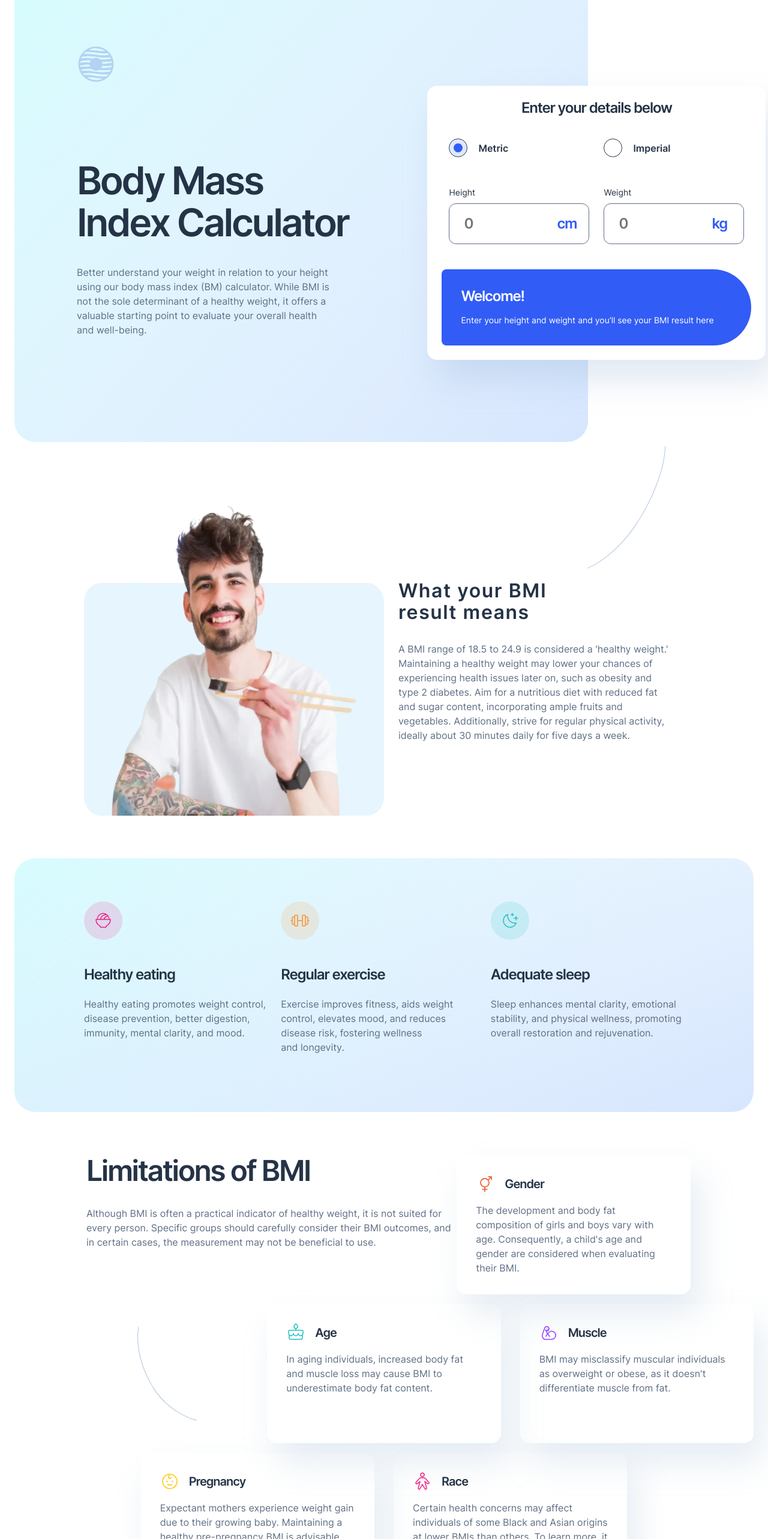
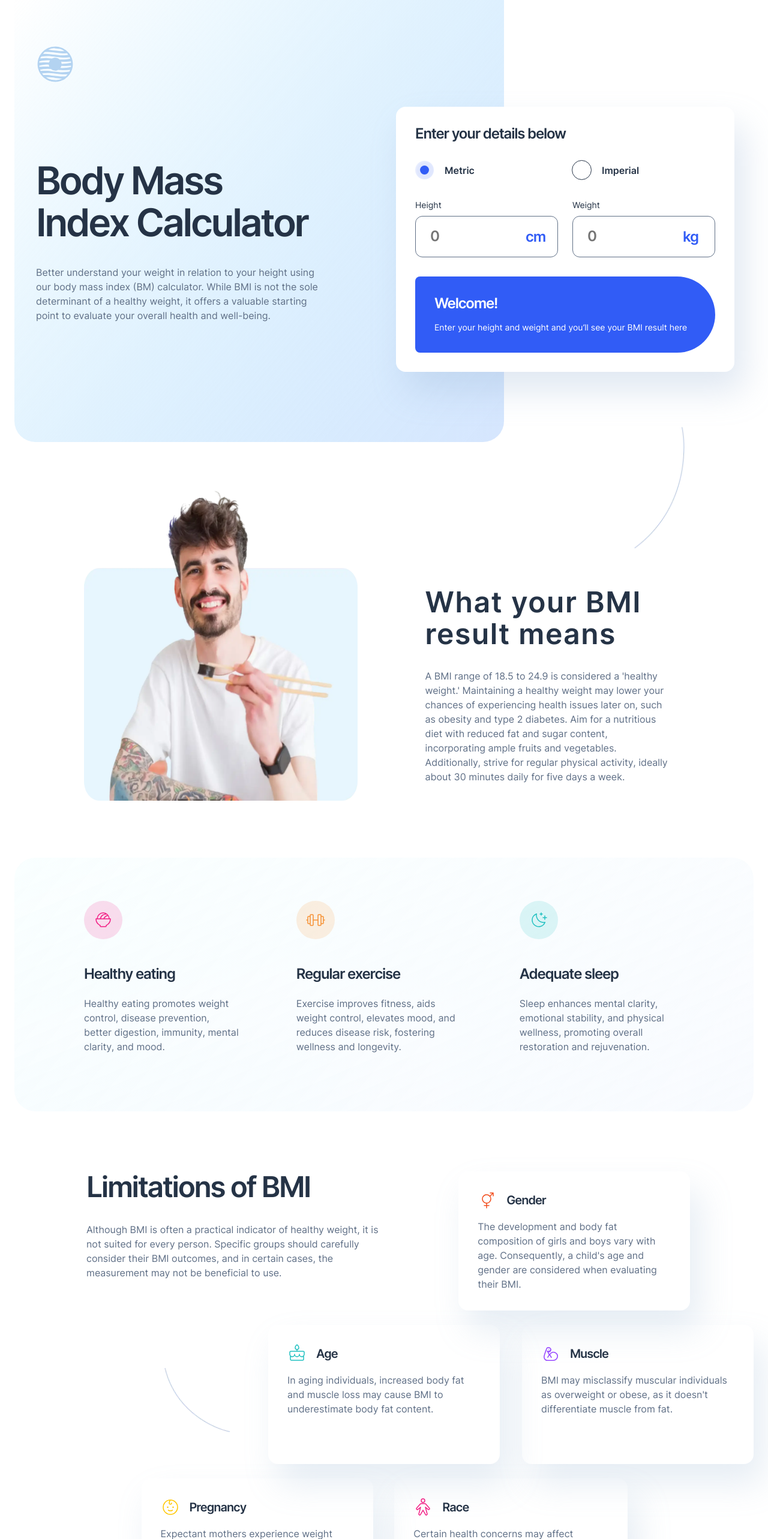
Before and after one commit to NikitaVologdin/Next-BMI, a Next.js app: page / in a window 1280 px wide. Shown: the top 2566 px of the page at 60% size. Built offline with nearby package versions, Linux system fonts and the light colour scheme.

Commit message:
pixel perfect

```diff
--- a/src/app/components/calculator/calculator.module.css
+++ b/src/app/components/calculator/calculator.module.css
@@ -11,6 +11,7 @@
   .system,
   .data {
     border: none;
+    padding: 0;
   }
 }
 
@@ -39,14 +40,19 @@
     appearance: none;
     width: 31px;
     height: 31px;
-    border: 1px solid var(--gunmetal);
+    outline: 1px solid var(--gunmetal);
     border-radius: 50%;
     cursor: pointer;
     display: grid;
     place-content: center;
     overflow: hidden;
+    transition: outline-color 0.3s ease-in-out;
+
     &:hover {
-      border-color: var(--blue);
+      outline-color: var(--blue);
+    }
+    &:checked {
+      outline: none;
     }
     &:before {
       content: "";
@@ -115,7 +121,11 @@
     font-weight: 600;
     line-height: 110%;
     letter-spacing: -1.2px;
+    transition: border-color 0.3s ease-in-out;
     &:focus {
+      border-color: var(--blue);
+    }
+    &:hover {
       border-color: var(--blue);
     }
   }
@@ -315,9 +325,13 @@
 }
 
 @media screen and (min-width: 1024px) {
+  .title {
+    text-align: left;
+  }
   .calculator {
     width: 564px;
-    top: 20px;
-    left: calc(60% - 30px);
+    padding: 32px;
+    top: 55px;
+    left: calc(50% + 20px);
   }
 }
--- a/src/app/sections/explanation/explanation.module.css
+++ b/src/app/sections/explanation/explanation.module.css
@@ -42,8 +42,20 @@
   }
 }
 
-@media screen and (min-width: 1100px) {
+@media screen and (min-width: 1160px) {
   .explanation {
     padding: 0 140px;
+    column-gap: 8.9%;
+  }
+  .explanation__article {
+    margin-top: 100px;
+    .article__heading {
+      margin-top: 48px;
+      font-size: 48px;
+      line-height: 110%;
+      font-weight: 600;
+      letter-spacing: 1.6px;
+      color: var(--gunmetal);
+    }
   }
 }
--- a/src/app/sections/header/header.module.css
+++ b/src/app/sections/header/header.module.css
@@ -43,18 +43,18 @@
   .background {
     min-height: 737px;
     background: linear-gradient(130deg, #d6e6fe00, #d6e6fe),
-      linear-gradient(130deg, #d6fcfe, #d6fcfe00);
+      linear-gradient(130deg, #d6fcfe00, #d6fcfe);
     position: absolute;
     top: 0;
     bottom: 737px;
     left: 24px;
-    right: 300px;
+    right: 440px;
     border-radius: 0px 0px 35px 35px;
   }
 
   .container {
     position: relative;
-    max-width: 1024px;
+    max-width: 1160px;
     margin: 0 auto;
     border-radius: 0px 0px 35px 35px;
   }
--- a/src/app/sections/hints/hints.module.css
+++ b/src/app/sections/hints/hints.module.css
@@ -2,8 +2,8 @@
   margin-top: 71px;
   padding: 56px 0;
   border-radius: 35px;
-  background: linear-gradient(157deg, #d6e6fe00, #d6e6fe),
-    linear-gradient(130deg, #d6fcfe, #d6fcfe00);
+  background: linear-gradient(157deg, #d6e6fe00, #d6e6fe29),
+    linear-gradient(130deg, #d6fcfe26, #d6fcfe00);
 
   .hints__list {
     padding: 0;
@@ -50,8 +50,9 @@
   }
 }
 
-@media screen and (min-width: 1100px) {
+@media screen and (min-width: 1160px) {
   .hints {
+    margin-top: 95px;
     margin-left: 24px;
     margin-right: 24px;
     padding: 0 116px;
@@ -59,6 +60,7 @@
     padding-bottom: 96px;
     .hints__list {
       flex-direction: row;
+      gap: 95px;
     }
     .hints__item {
       display: flex;
--- a/src/app/sections/limitations/limitations.module.css
+++ b/src/app/sections/limitations/limitations.module.css
@@ -1,9 +1,9 @@
 .limitations {
   padding-bottom: 96px;
+  margin-top: 72px;
 }
 
 .limitations__article {
-  margin-top: 72px;
   margin-left: 24px;
   margin-right: 24px;
   .limitations__heading {
@@ -60,6 +60,9 @@
 }
 
 @media screen and (min-width: 768px) {
+  .limitations {
+    margin-top: 100px;
+  }
   .limitations__list {
     display: grid;
     grid-template-columns: 1fr 1fr;
@@ -80,7 +83,7 @@
   }
 }
 
-@media screen and (min-width: 1100px) {
+@media screen and (min-width: 1160px) {
   .limitations__article {
     position: relative;
     .limitations__heading {
@@ -99,13 +102,14 @@
       position: absolute;
       top: 0;
       left: 120px;
-      width: 50%;
+      width: 40%;
     }
 
     .limitations__list {
       grid-template-columns: repeat(12, 1fr);
       grid-template-rows: repeat(3, 1fr);
-      column-gap: 32px;
+      column-gap: 37px;
+      row-gap: 24px;
 
       .list__item:nth-child(1) {
         grid-area: gender;
--- a/src/app/sections/main/Main.tsx
+++ b/src/app/sections/main/Main.tsx
@@ -2,14 +2,29 @@ import styles from "./main.module.css";
 import Explanation from "../explanation/Explanation";
 import Hints from "../hints/Hints";
 import Limitations from "../limitations/Limitations";
+import Image from "next/image";
+import curveRight from "../../../../public/curve-right.webp";
+import curveLeft from "../../../../public/curve-left.webp";
 
 export default function Main() {
   return (
     <main className={styles.main}>
-      <div className={styles.curved__right}></div>
+      <Image
+        src={curveRight}
+        alt=""
+        width={87}
+        height={202}
+        className={styles.curved__right}
+      />
       <Explanation />
       <Hints />
-      <div className={styles.curved__left}></div>
+      <Image
+        src={curveLeft}
+        alt=""
+        width={94}
+        height={122}
+        className={styles.curved__left}
+      />
       <Limitations />
     </main>
   );
--- a/src/app/sections/main/main.module.css
+++ b/src/app/sections/main/main.module.css
@@ -9,31 +9,21 @@
 }
 @media screen and (min-width: 1024px) {
   .main {
-    margin-top: 90px;
+    margin-top: 65px;
     position: relative;
   }
 
   .curved__right {
-    width: 300px;
-    height: 200px;
-    border: 1px solid #acc1de;
-    border-color: #acc1de #0000 #0000;
-    border-radius: 50% / 60px 85px 0 0;
     position: absolute;
-    left: 65%;
-    top: -6%;
-    transform: rotate(121deg);
+    right: 10.8%;
+    top: -4.5%;
+    transform: rotate(-1deg);
   }
 
   .curved__left {
-    width: 250px;
-    height: 150px;
-    border: 1px solid #acc1de;
-    border-color: #acc1de #0000 #0000;
-    border-radius: 50% / 120px 85px 0 0;
     position: absolute;
-    bottom: 21%;
-    left: 15%;
-    transform: rotate(240deg);
+    bottom: 20%;
+    left: 22%;
+    transform: rotate(-8deg);
   }
 }
```
Also changed, not shown: public/curve-left.webp (added), public/curve-right.webp (added).
